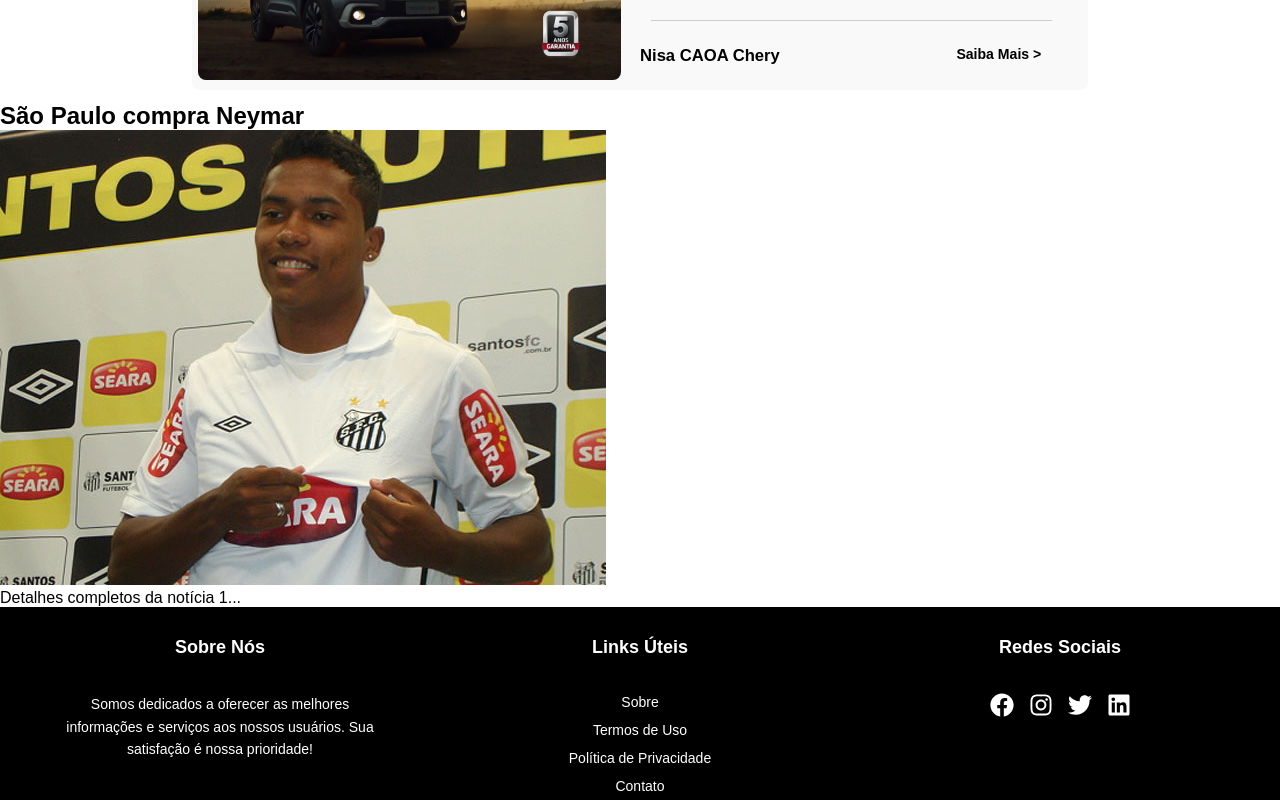
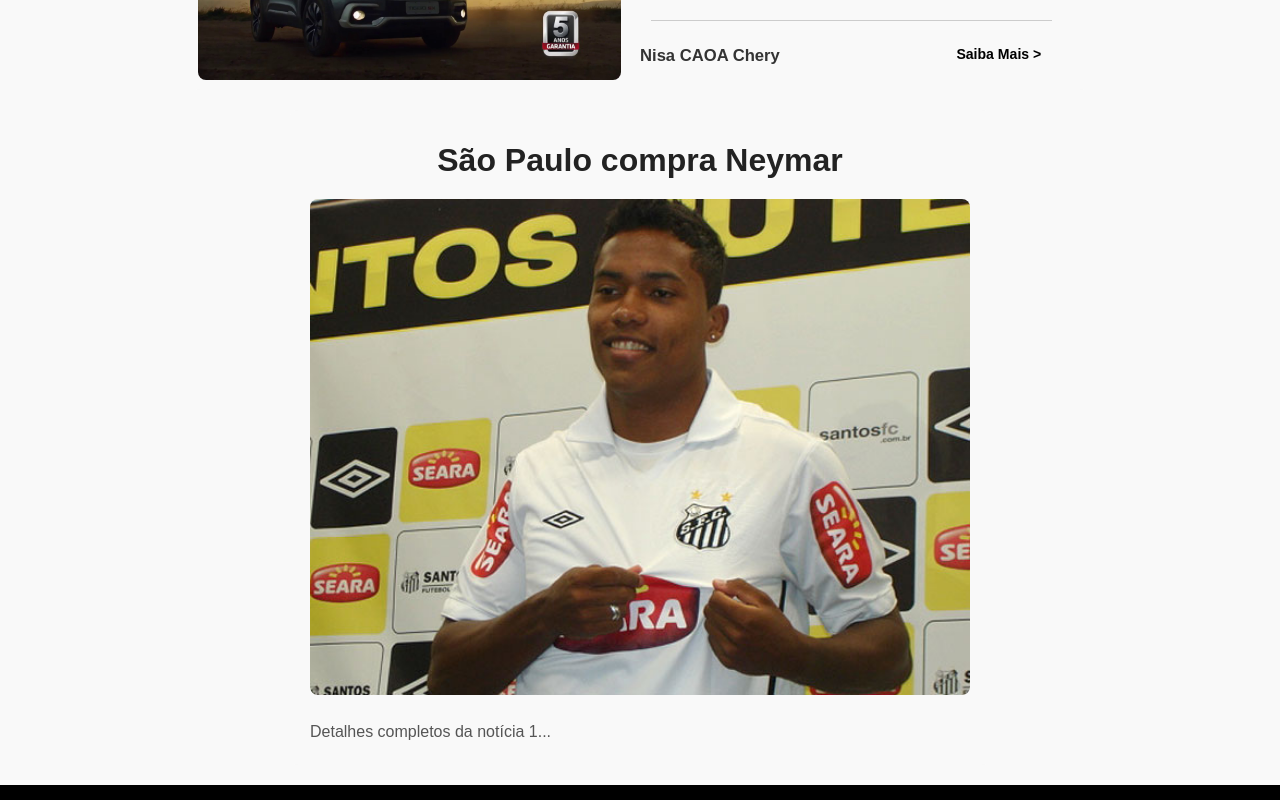
Before and after one commit to Yuud1/projeto-tocanogol, a React (Vite) app: page /article/1 in a window 1280 px wide. Shown: the part 260-1060 px from the top of the page. Built offline with nearby package versions, Linux system fonts and the light colour scheme.

Commit message:
alteracoes no news css

```diff
--- a/src/styles/news.css
+++ b/src/styles/news.css
@@ -0,0 +1,75 @@
+/* Estilo geral para a página de notícias */
+body {
+    font-family: Arial, sans-serif;
+    margin: 0;
+    padding: 0;
+    background-color: #f9f9f9;
+    color: #333;
+  }
+
+  /* Container principal para a página */
+  .detail-page {
+    max-width: 700px;
+    margin: 20px auto;
+    padding: 20px;
+    background-color: #F9F9F9;
+    border-radius: 8px;
+  }
+
+  /* Título da notícia */
+  .detail-page h1 {
+    font-size: 2rem;
+    font-weight: bold;
+    margin-bottom: 20px;
+    color: #222;
+    text-align: center;
+  }
+
+  /* Imagem da notícia */
+  .detail-page img {
+    width: 100%;
+    height: auto;
+    border-radius: 8px;
+    margin-bottom: 20px;
+  }
+
+  /* Conteúdo do texto */
+  .detail-page p {
+    font-size: 1rem;
+    line-height: 1.6;
+    color: #555;
+    text-align: justify;
+  }
+
+  /* Estilo para links no conteúdo (caso tenha) */
+  .detail-page a {
+    color: #007BFF;
+    text-decoration: none;
+  }
+
+  .detail-page a:hover {
+    text-decoration: underline;
+  }
+
+  /* Estilo para Header e Footer */
+  header, footer {
+    background-color: #222;
+    color: #fff;
+    padding: 15px;
+    text-align: center;
+  }
+
+  /* Responsividade */
+  @media (max-width: 768px) {
+    .detail-page {
+      padding: 15px;
+    }
+
+    .detail-page h1 {
+      font-size: 1.5rem;
+    }
+
+    .detail-page p {
+      font-size: 0.9rem;
+    }
+  }
```
